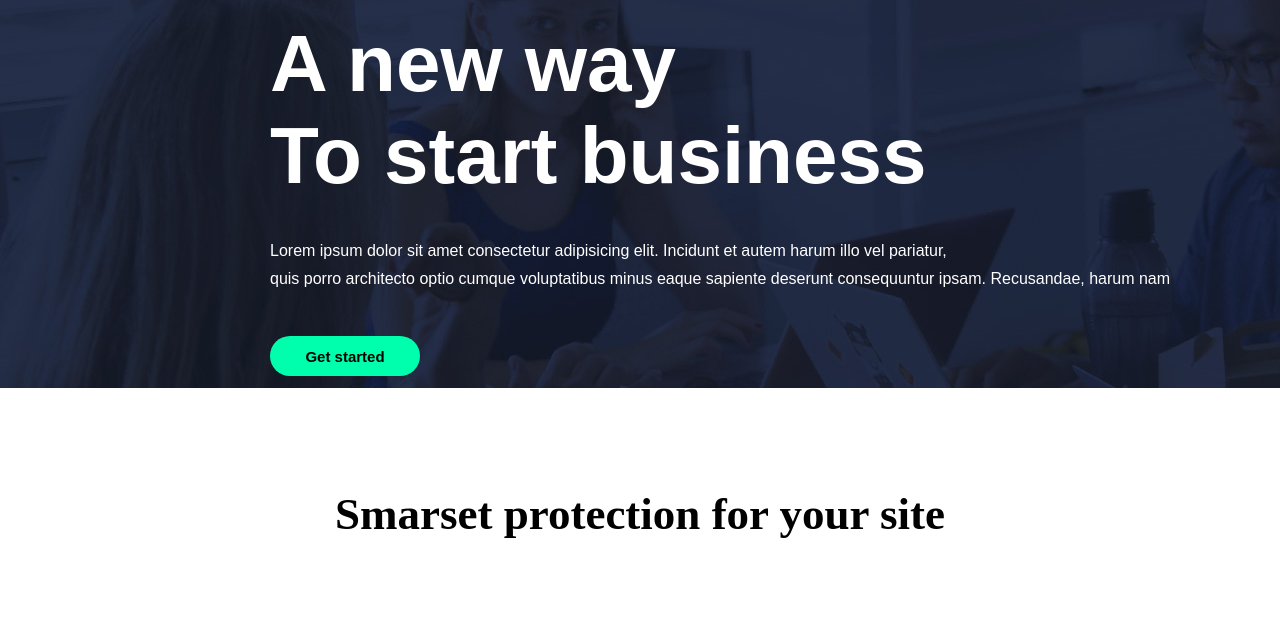
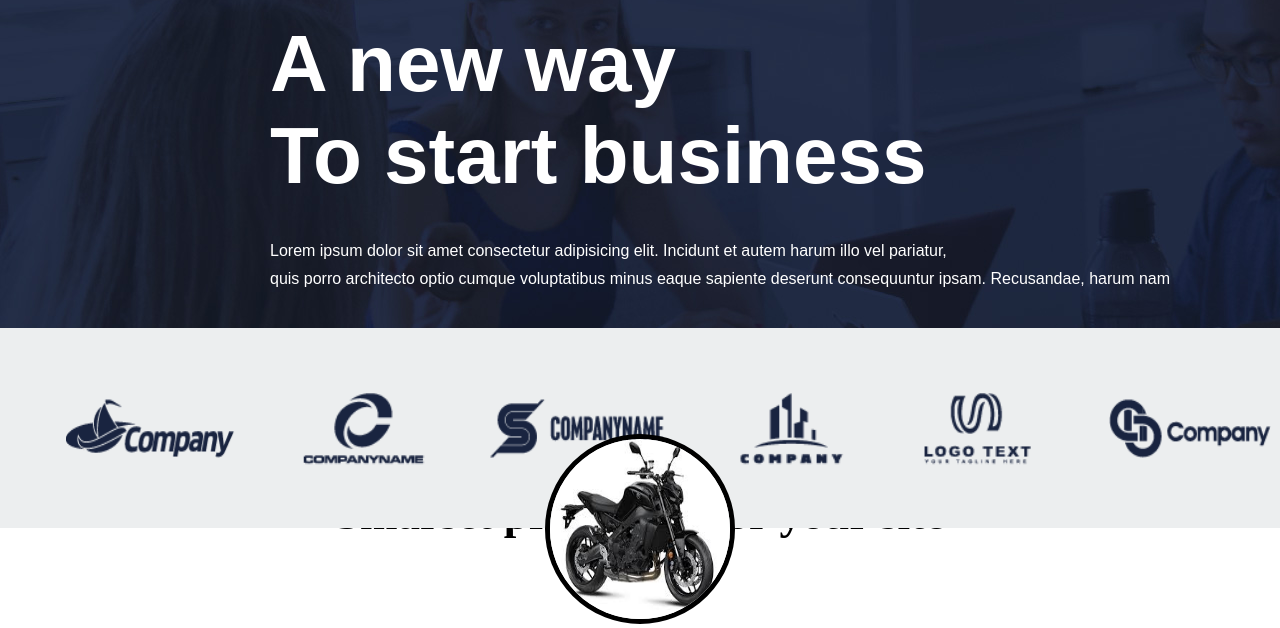
Before and after one commit to XxbrayitaxX/henry-atlas-pagina, a plain HTML site: page index.html in a window 1280 px wide. Shown: the part 172-800 px from the top of the page. Drawn offline with Linux system fonts and the light colour scheme.

Commit message:
position

```diff
--- a/index.html
+++ b/index.html
@@ -114,6 +114,7 @@
 
              <!-- section5-->
 
+
             <section class="section5">
                 <img class="imagenes4" src="images/client-1.png" alt="1">
                 <img class="imagenes4" src="images/client-2.png" alt="1">
@@ -121,6 +122,9 @@
                 <img class="imagenes4" src="images/client-4.png" alt="1">
                 <img class="imagenes4" src="images/client-5.png" alt="1">
                 <img class="imagenes4" src="images/client-6.png" alt="1">
+                <aside class="position">
+                    <img class="redondo" src="images/mt09.jfif" alt="mt09">
+                    </aside>
             </section>
 
             <!-- section6-->
@@ -153,6 +157,7 @@
                 </div>
             </section>
 
+
             <!-- footer-->
 
         <footer>
--- a/style/style.css
+++ b/style/style.css
@@ -292,6 +292,9 @@ span{
 /* section5 */
 
 .section5{
+    position: relative;
+    position: sticky;
+    bottom: 100px;
     display: flex;
     background-color: #ECEEEF;
     height: 25vh;
@@ -303,6 +306,20 @@ span{
     width:180px ;
     height:90px ;
     margin: 0px 0px 0px 60px;
+}
+
+/*Position */
+
+.position{
+    position: absolute;
+    bottom: -100px;
+}
+
+.redondo{
+    height: 180px;
+    width: 180px;
+    border-radius: 100px;
+    border: black 5px solid;
 }
 
 /* section6 */
@@ -387,9 +404,8 @@ font-family: Arial, Helvetica, sans-serif;
     width: 500px;
     height: 45px;
     margin-top: 25px;
+    margin-right: 100px;
 }
-
-
 
 /* footer */
 
```
Also changed, not shown: images/mt09.jfif (added).
